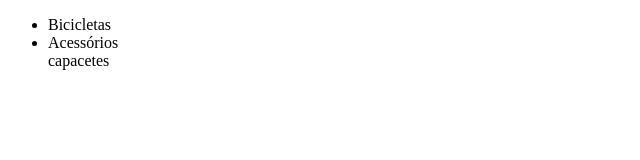
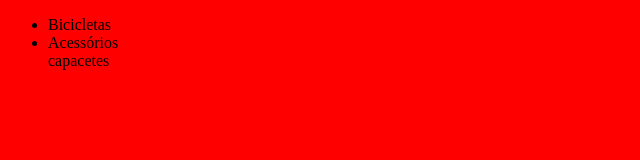
Before and after one commit to renatohub46/visualbikes, a plain HTML site: page index.html in a window 1280 px wide. Shown: the whole page, without its empty margins (0-640 px from the left). Drawn offline with Linux system fonts and the light colour scheme.

Commit message:
Add files via upload

```diff
--- a/index.css
+++ b/index.css
@@ -0,0 +1,3 @@
+body {
+    background-color: red;
+}
--- a/index.html
+++ b/index.html
@@ -5,6 +5,7 @@
     <meta http-equiv="X-UA-Compatible" content="IE=edge">
     <meta name="viewport" content="width=device-width, initial-scale=1.0">
     <title>bikes renato </title>
+    <link rel="stylesheet" href="index.css"
 </head>
 <body>
     <nav>
```
